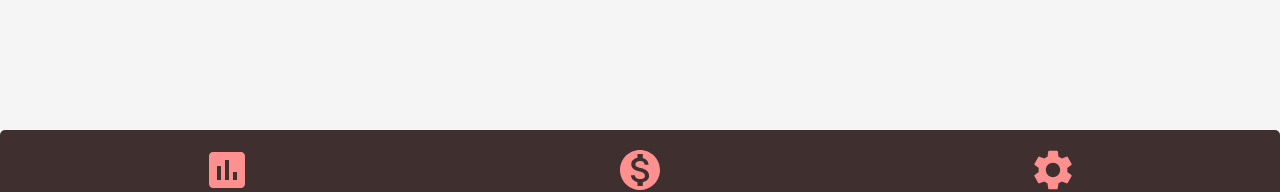
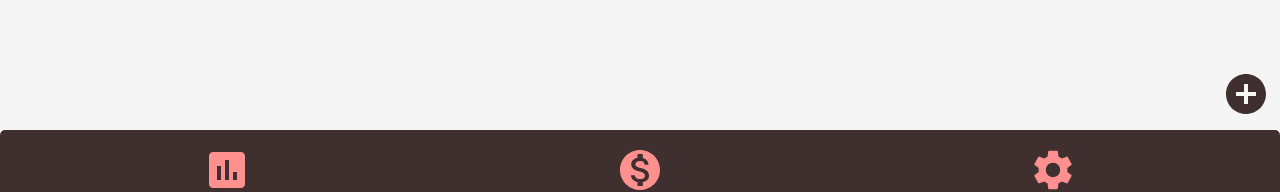
Before and after one commit to dhachanamoorthy/pettycash, a React (Create React App) app: page / in a window 1280 px wide. Shown: the part 590-782 px from the top of the page. Built offline with nearby package versions, Linux system fonts and the light colour scheme.

Commit message:
feat : add floatbutton

```diff
--- /dev/null
+++ b/src/components/FloatButton/FloatButton.css
@@ -0,0 +1,11 @@
+
+.floatbutton-container{
+    position:fixed;
+    bottom: 11vh;
+    right:10px;
+}
+
+.floatbutton-container .floatbutton{
+    font-size: 48px;
+    color: #3f2f2f;
+}
--- /dev/null
+++ b/src/components/FloatButton/FloatButton.js
@@ -0,0 +1,9 @@
+import './FloatButton.css';
+import AddCircleIcon from '@mui/icons-material/AddCircle';
+export const FloatButton=()=>{
+    return(
+        <div className='floatbutton-container'>
+            <AddCircleIcon className='floatbutton'/>
+        </div>
+    )
+}
--- a/src/pages/Home.js
+++ b/src/pages/Home.js
@@ -1,5 +1,10 @@
+import { FloatButton } from "../components/FloatButton/FloatButton"
+
 export const Home = () => {
     return (
-        <div>Home</div>
+        <div>
+            Home
+            <FloatButton />
+        </div>
     )
 }
```
